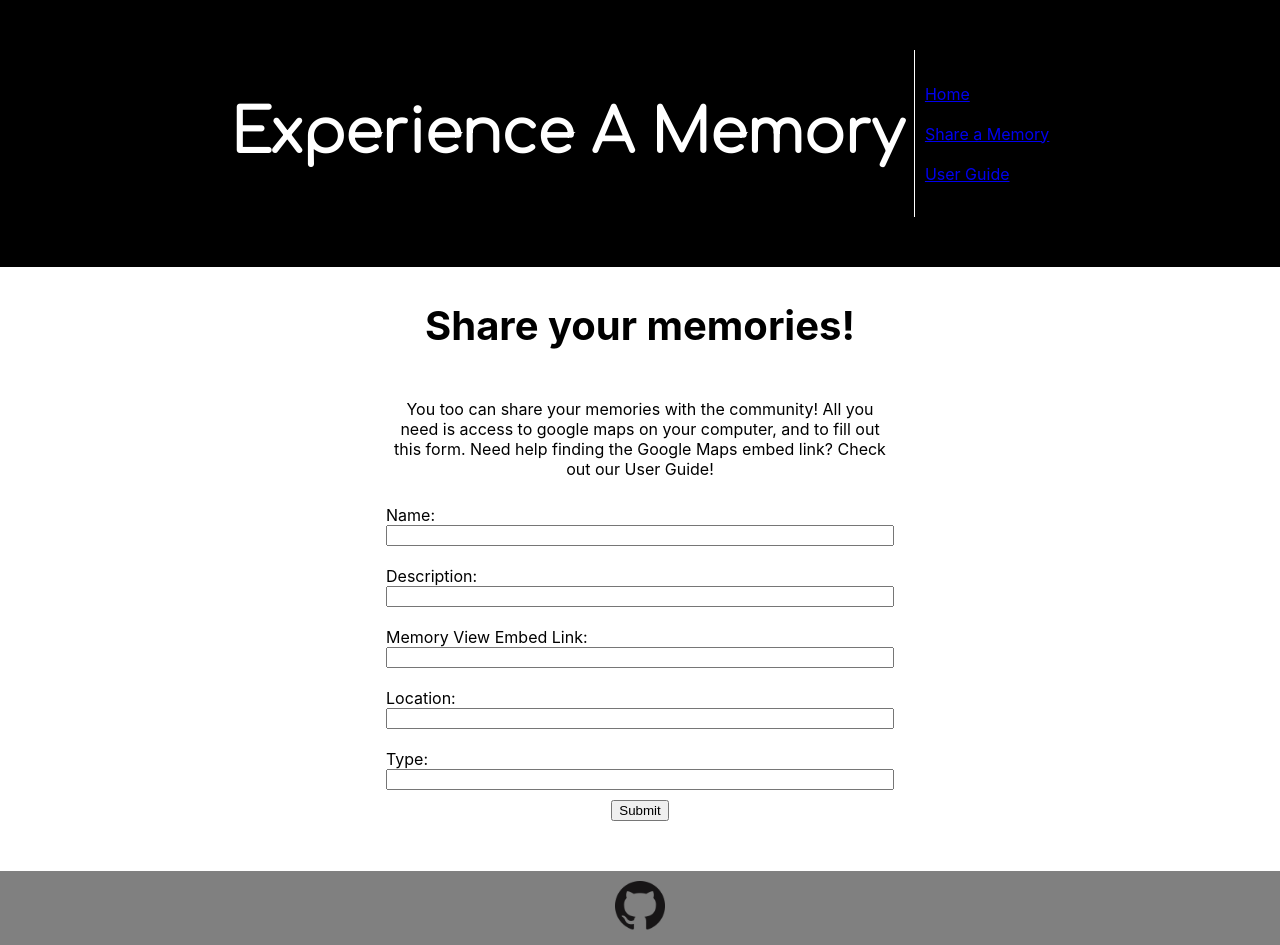
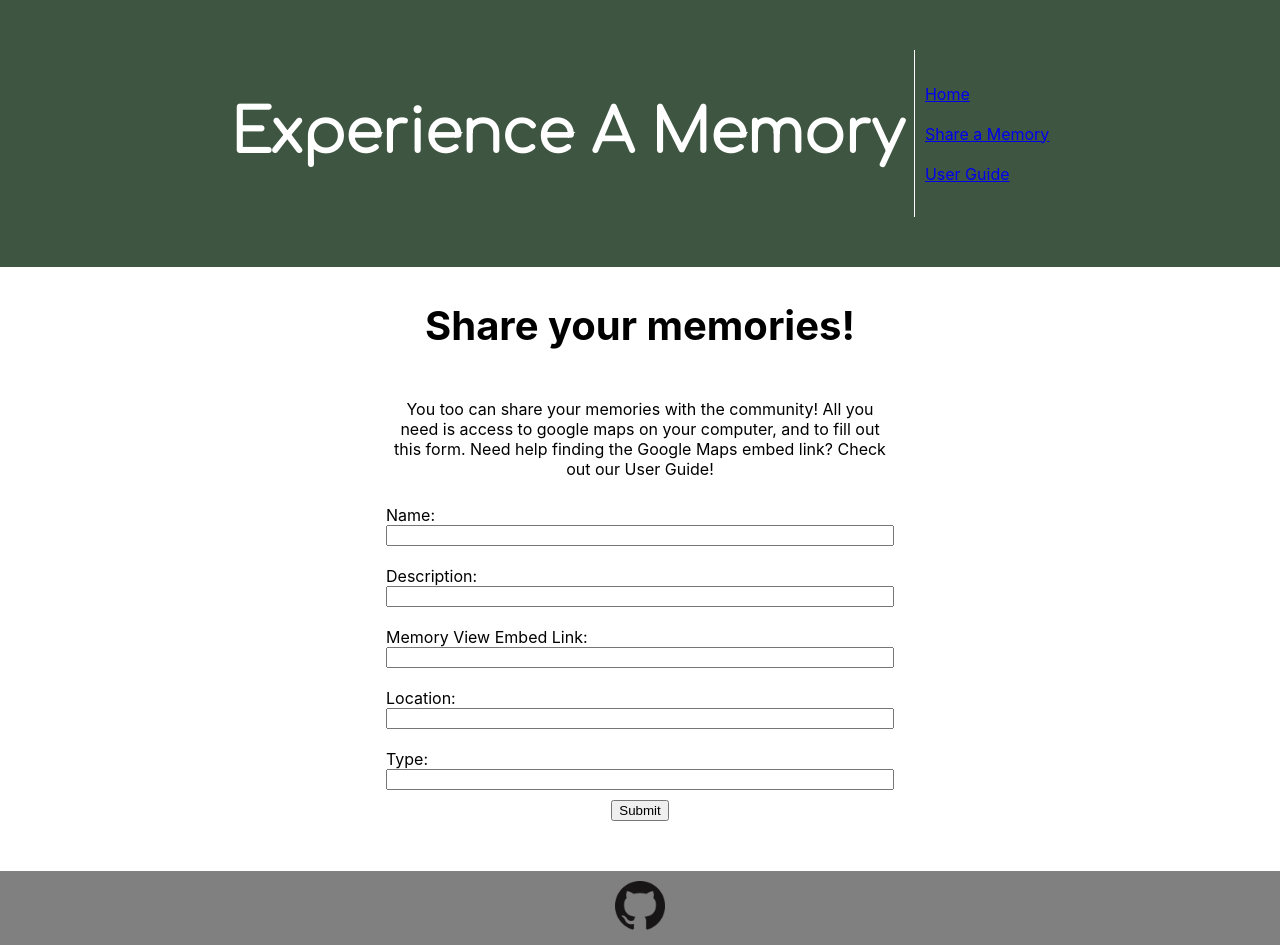
Before and after one commit to amandaphail/VisualizeAMemory, a React (Create React App) app: page /new in a window 1280 px wide. Built offline with nearby package versions, Linux system fonts and the light colour scheme; no server answers.

Commit message:
change header color

```diff
--- a/src/components/navbar.css
+++ b/src/components/navbar.css
@@ -3,7 +3,7 @@
   flex-direction: row;
   justify-content: center;
   padding: 50px;
-  background-color: black;
+  background-color: #3E5641;
   color: white;
 }
 
```
